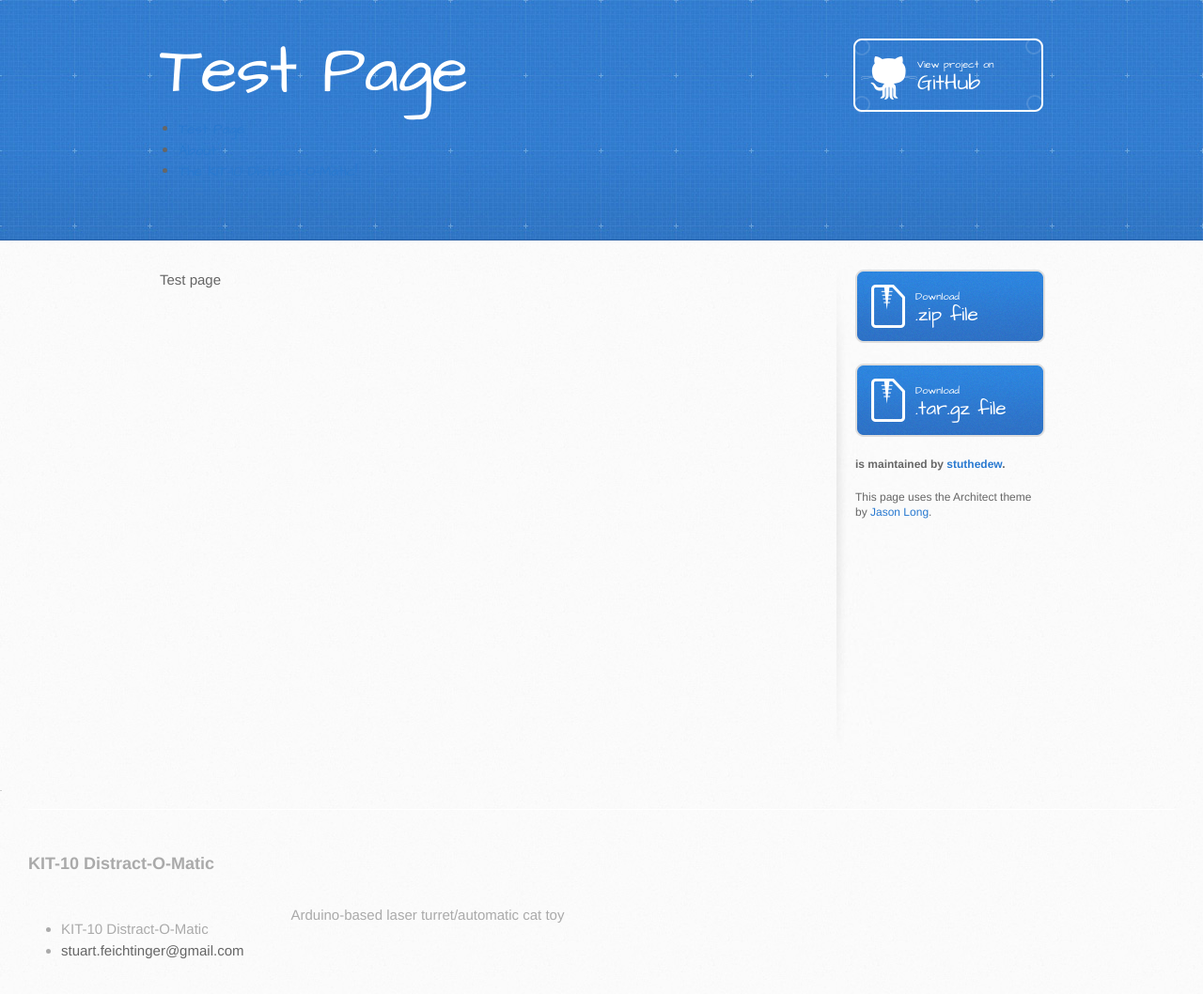
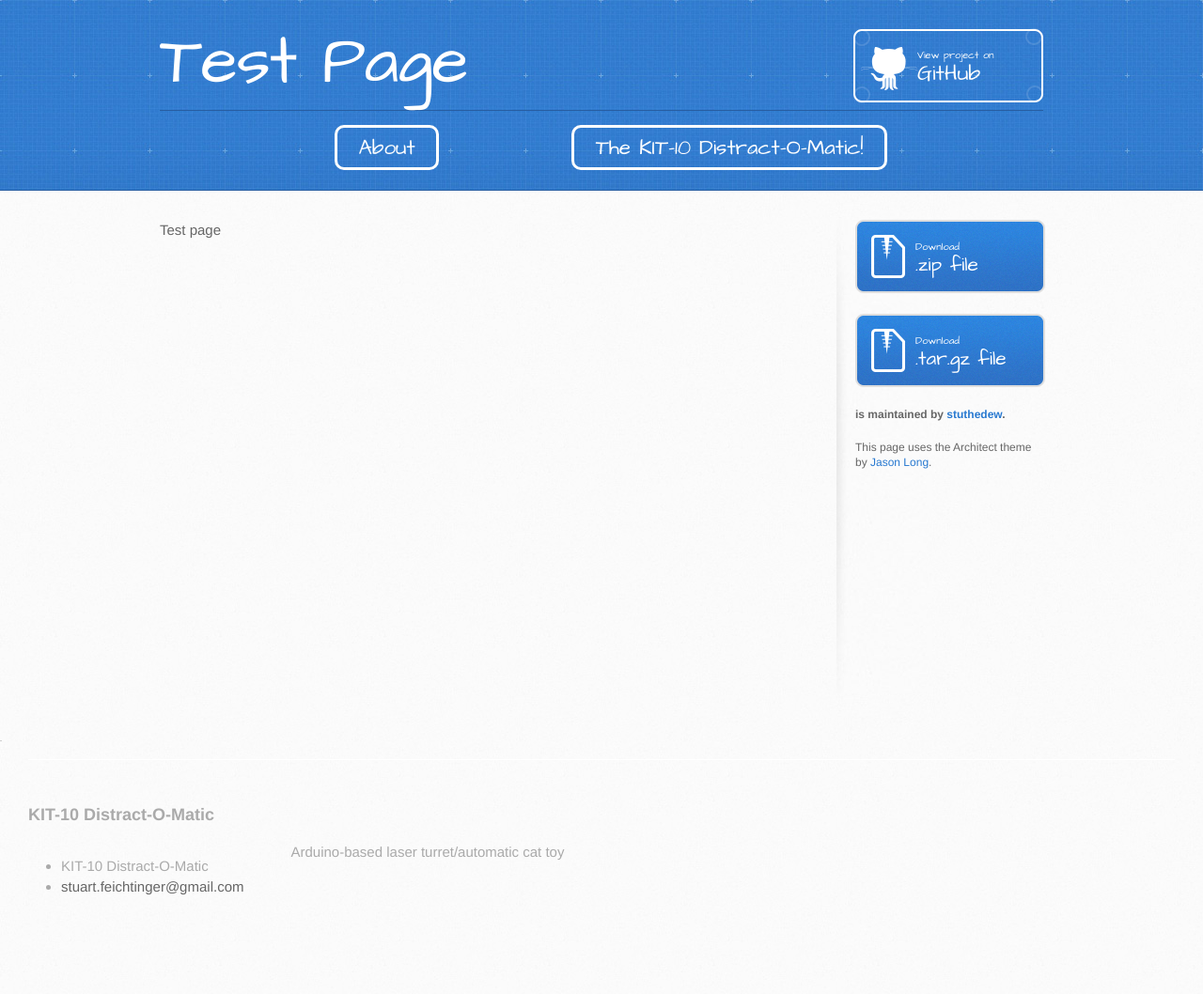
Before and after one commit to stuthedew/Arduino-Laser-Cat-Turret, a Jekyll site: the page built from How-To.md, in a window 1280 px wide. Shown: the whole page at 94% size. Built offline with Jekyll 4.4.1, drawn with Linux system fonts in a browser that asks for light colours; after the commit the page ends 991 px from its top, so only the background shows below that.

Commit message:
Highlight nav buttons

```diff
--- a/_includes/header.html
+++ b/_includes/header.html
@@ -4,6 +4,7 @@
     <h1> {% if page.title %}{{ page.title }}{% else %}{{ site.title }}{% endif %} </h1>
     <h2>{{ page.description }} </h2>
     <a href="https://github.com/{{page.GitHubUserName}}/{{page.GitHubProjectName}}" class="button"><small>View project on</small> GitHub</a>
+
     {% include nav.html %}
 
   </div>
--- a/_includes/nav.html
+++ b/_includes/nav.html
@@ -1,9 +1,12 @@
 <nav>
   <ul>
     {% for p in site.pages %}
+    {% if p.url != page.url %}
     <li>
-      <a {% if p.url == page.url %}class="active"{% endif %} href="{{ site.baseurl }}{{ p.url }}">{{ p.title }}</a>
+
+      <a class="primary-nav" href="{{ site.baseurl }}{{ p.url }}">{{ p.title }}</a>
     </li>
+    {% endif %}
     {% endfor %}
   </ul>
 </nav>
--- a/css/main.css
+++ b/css/main.css
@@ -30,8 +30,39 @@ body {
 * Correct `block` display not defined for `main` in IE 11.
 */
 
-#nav ul{margin:0;padding:0 1em 0 0;text-align:center}
-#nav li{display:inline;padding-left:1em}
+
+
+nav{
+  padding-top: 0.5em;
+  margin-top: 1em;
+  border-top: solid 1px #275da1;
+}
+nav li a{
+  font-size: 1.5em;
+  color: #fff;
+  margin: 2em 3em 2em 3em;
+  border: 3px solid white;
+  border-radius: 10px;
+  padding: 0.25em 1em 0.25em 1em;
+}
+
+.primary-nav:hover{
+  color: #9ddcff;
+  border-color: #9ddcff;
+  outline: 0;
+}
+
+nav ul{
+  padding-top: 0em;
+  text-align: center;
+  }
+
+nav li{
+  display: inline;
+  list-style-type: none;
+
+  }
+
 
 article,
 aside,
@@ -42,6 +73,7 @@ footer,
 header,
 hgroup,
 main,
+nav,
 menu,
 section,
 summary {
@@ -450,8 +482,8 @@ a:hover {
 }
 
 header {
-  padding-top: 40px;
-  padding-bottom: 40px;
+  padding-top: 2em;
+  padding-bottom: 0.5em;
   font-family: 'Architects Daughter', 'Helvetica Neue', Helvetica, Arial, serif;
   background: #2e7bcf url(../assets/images/header-bg.jpg) 0 0 repeat-x;
   border-bottom: solid 1px #275da1;
@@ -745,7 +777,7 @@ dl dd {
 
 footer {
   border-top: 1px solid lighten(#828282, 40%);
-  padding: 30px; 0;
+  padding: 30px;
   /*
   padding-top: 20px;
   padding-bottom: 30px;
@@ -765,7 +797,7 @@ footer a:hover {
 
 .footer-heading {
   font-size: 18px;
-  margin-bottom: 30px; / 2;
+  margin-bottom: 15;
 }
 
 .footer-col-wrapper {
```
